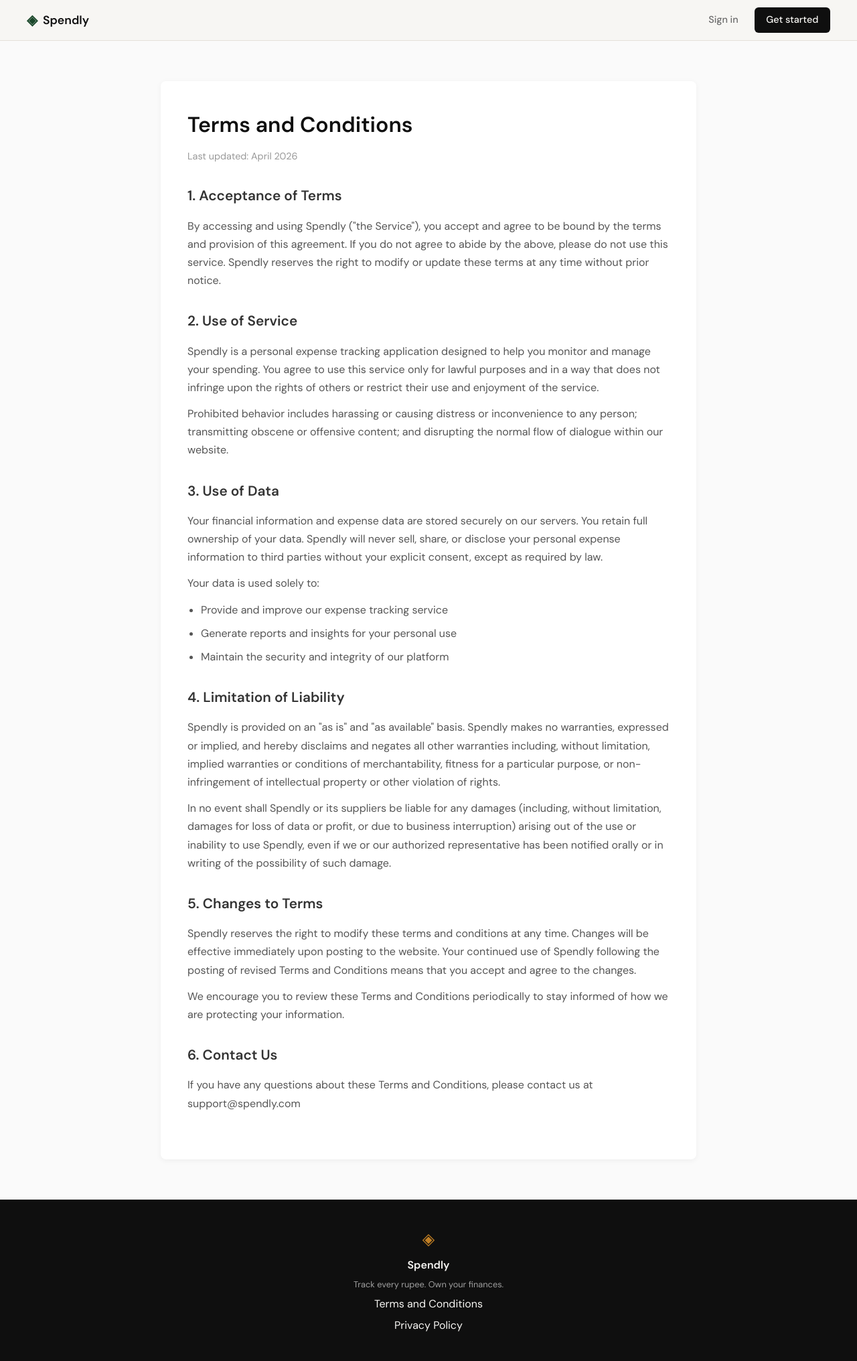
After one commit to RajibSaha920/spendly, a Flask app: page /terms in a window 1280 px wide. The commit adds this page. Shown: the whole page at 67% size. Run offline with Flask 3, Linux system fonts and the light colour scheme.

Commit message:
term page created

```diff
--- a/app.py
+++ b/app.py
@@ -20,6 +20,11 @@ def register():
 @app.route("/login")
 def login():
     return render_template("login.html")
+
+
+@app.route("/terms")
+def terms():
+    return render_template("terms.html")
 
 
 # ------------------------------------------------------------------ #
--- a/templates/base.html
+++ b/templates/base.html
@@ -13,6 +13,7 @@
     <link href="https://fonts.googleapis.com/css2?family=DM+Serif+Display:ital@0;1&family=DM+Sans:wght@300;400;500;600&display=swap" rel="stylesheet" />
     <link rel="stylesheet" href="{{ url_for('static', filename='css/style.css') }}" />
     {% block head %}
+
     {% endblock %}
   </head>
   <body>
@@ -31,6 +32,7 @@
 
     <main class="main-content">
       {% block content %}
+
       {% endblock %}
     </main>
 
@@ -39,13 +41,14 @@
         <span class="brand-icon">◈</span>
         <span class="footer-name">Spendly</span>
         <p class="footer-copy">Track every rupee. Own your finances.</p>
-        <a href="#">Terms and Conditions</a>
+        <a href="{{ url_for('terms') }}">Terms and Conditions</a>
         <a href="#">Privacy Policy</a>
       </div>
     </footer>
 
     <script src="{{ url_for('static', filename='js/main.js') }}"></script>
     {% block scripts %}
+
     {% endblock %}
   </body>
 </html>
--- /dev/null
+++ b/templates/terms.html
@@ -0,0 +1,111 @@
+{% extends 'base.html' %}
+
+{% block title %}
+  Terms and Conditions — Spendly
+{% endblock %}
+
+{% block content %}
+  <section class="terms-container">
+    <div class="terms-inner">
+      <h1>Terms and Conditions</h1>
+      <p class="terms-updated">Last updated: April 2026</p>
+
+      <div class="terms-content">
+        <section class="terms-section">
+          <h2>1. Acceptance of Terms</h2>
+          <p>By accessing and using Spendly ("the Service"), you accept and agree to be bound by the terms and provision of this agreement. If you do not agree to abide by the above, please do not use this service. Spendly reserves the right to modify or update these terms at any time without prior notice.</p>
+        </section>
+
+        <section class="terms-section">
+          <h2>2. Use of Service</h2>
+          <p>Spendly is a personal expense tracking application designed to help you monitor and manage your spending. You agree to use this service only for lawful purposes and in a way that does not infringe upon the rights of others or restrict their use and enjoyment of the service.</p>
+          <p>Prohibited behavior includes harassing or causing distress or inconvenience to any person; transmitting obscene or offensive content; and disrupting the normal flow of dialogue within our website.</p>
+        </section>
+
+        <section class="terms-section">
+          <h2>3. Use of Data</h2>
+          <p>Your financial information and expense data are stored securely on our servers. You retain full ownership of your data. Spendly will never sell, share, or disclose your personal expense information to third parties without your explicit consent, except as required by law.</p>
+          <p>Your data is used solely to:</p>
+          <ul>
+            <li>Provide and improve our expense tracking service</li>
+            <li>Generate reports and insights for your personal use</li>
+            <li>Maintain the security and integrity of our platform</li>
+          </ul>
+        </section>
+
+        <section class="terms-section">
+          <h2>4. Limitation of Liability</h2>
+          <p>Spendly is provided on an "as is" and "as available" basis. Spendly makes no warranties, expressed or implied, and hereby disclaims and negates all other warranties including, without limitation, implied warranties or conditions of merchantability, fitness for a particular purpose, or non-infringement of intellectual property or other violation of rights.</p>
+          <p>In no event shall Spendly or its suppliers be liable for any damages (including, without limitation, damages for loss of data or profit, or due to business interruption) arising out of the use or inability to use Spendly, even if we or our authorized representative has been notified orally or in writing of the possibility of such damage.</p>
+        </section>
+
+        <section class="terms-section">
+          <h2>5. Changes to Terms</h2>
+          <p>Spendly reserves the right to modify these terms and conditions at any time. Changes will be effective immediately upon posting to the website. Your continued use of Spendly following the posting of revised Terms and Conditions means that you accept and agree to the changes.</p>
+          <p>We encourage you to review these Terms and Conditions periodically to stay informed of how we are protecting your information.</p>
+        </section>
+
+        <section class="terms-section">
+          <h2>6. Contact Us</h2>
+          <p>If you have any questions about these Terms and Conditions, please contact us at support@spendly.com</p>
+        </section>
+      </div>
+    </div>
+  </section>
+
+  <style>
+    .terms-container {
+      padding: 60px 20px;
+      background: #fafafa;
+    }
+
+    .terms-inner {
+      max-width: 800px;
+      margin: 0 auto;
+      background: white;
+      padding: 40px;
+      border-radius: 8px;
+      box-shadow: 0 2px 8px rgba(0, 0, 0, 0.05);
+    }
+
+    .terms-container h1 {
+      font-size: 2rem;
+      font-weight: 600;
+      margin-bottom: 10px;
+    }
+
+    .terms-updated {
+      color: #999;
+      font-size: 0.9rem;
+      margin-bottom: 30px;
+    }
+
+    .terms-section {
+      margin-bottom: 30px;
+    }
+
+    .terms-section h2 {
+      font-size: 1.3rem;
+      font-weight: 600;
+      margin-bottom: 15px;
+      color: #333;
+    }
+
+    .terms-section p {
+      line-height: 1.7;
+      color: #555;
+      margin-bottom: 12px;
+    }
+
+    .terms-section ul {
+      margin-left: 20px;
+      margin-top: 10px;
+    }
+
+    .terms-section li {
+      line-height: 1.7;
+      color: #555;
+      margin-bottom: 8px;
+    }
+  </style>
+{% endblock %}
```
